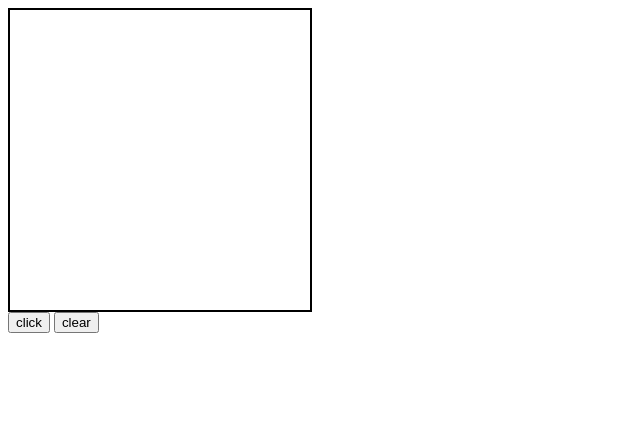
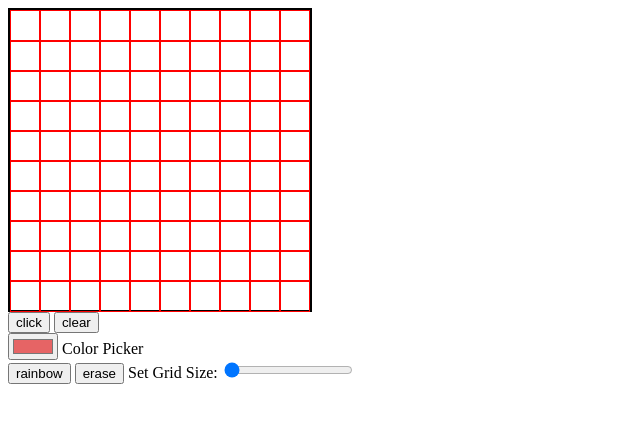
Before and after one commit to imaricodes/etch-a-sketch, a plain HTML site: page index.html in a window 1280 px wide. Shown: the whole page, without its empty margins (0-640 px from the left). Drawn offline with Linux system fonts and the light colour scheme.

Commit message:
Commit before merging to main.

```diff
--- a/app.js
+++ b/app.js
@@ -1,12 +1,16 @@
 const container = document.querySelector('.container');
 const containerHeight = 400;
 const containerWidth = 400;
-let gridSize = 10;
+let colorMode = "none";
+
+
 
 
 function createGrid () {
+    clearGrid();
     let rowFrag = document.createDocumentFragment();
-
+    let gridSize = document.getElementById('set-size').value;
+    console.log(gridSize);
     for (let i = 0; i < gridSize; i++) {
         const rowDiv = document.createElement('div');
 
@@ -14,18 +18,56 @@ function createGrid () {
 
         rowFrag.appendChild(rowDiv);
         rowDiv.style.height = containerHeight/gridSize + "px";
-        createPixels(rowDiv);
+        createPixels(rowDiv, gridSize);
         container.appendChild(rowFrag);
 
         //add listener to elements
+        let createdPixels = document.querySelectorAll('.pixel');
         let mouseDown = false
         document.body.onmousedown = () => (mouseDown = true);
         document.body.onmouseup = () => (mouseDown = false);
-        let createdPixels = document.querySelectorAll('.pixel');
+
+        const eraserBtn = document.getElementById('erase')
+
+
+
+        //check color mode first? onclick set value in
+
+
         createdPixels.forEach(element => {
             function draw (e) {
                 if (e.type === 'mouseover' && !mouseDown) return
-                element.classList.add('turn-orange');
+                //eraser class
+
+
+                //if rainbow true, run rainbow function
+
+                //else set color to color pick
+                // if (colorMode === "draw mode") {
+                //     let colorPick = document.getElementById('color-pick').value;
+
+                //     e.target.style.backgroundColor = colorPick;
+                // }
+                if (colorMode === "draw mode") {
+                    let colorPick = document.getElementById('color-pick').value;
+
+                    e.target.style.backgroundColor = colorPick;
+
+                }
+
+                else if (colorMode === "erase mode") {
+                    e.target.style.backgroundColor = "#9F2B68";
+                }
+
+                // else {
+                //     let colorPick = document.getElementById('color-pick').value;
+
+                //     e.target.style.backgroundColor = colorPick;
+                // }
+
+
+
+
             }
 
             element.addEventListener('mouseover', draw);
@@ -33,22 +75,59 @@ function createGrid () {
     }
 }
 
-function createPixels (rowDiv) {
+function createPixels (rowDiv, gridSize) {
     let pixelFrag = document.createDocumentFragment();
 
     for (let i = 0; i < gridSize; i++) {
         let pixel = document.createElement('div');
         pixel.classList.add('pixel');
         pixelFrag.appendChild(pixel);
-        console.log("pixel frag: " + pixelFrag);
         rowDiv.appendChild(pixelFrag);
 
     }
 }
 
 function clearGrid () {
-    let createdPixels = document.querySelectorAll('.pixel');
-    createdPixels.forEach(element => {
-        element.classList.remove('turn-orange');
+    while (container.firstChild) {
+        container.removeChild(container.firstChild);
+    }
+}
+
+function eraseGrid () {
+
+    let pixelsToErase = document.querySelectorAll('.pixel');
+    pixelsToErase.forEach(element => {
+        console.log(element);
+        element.style.backgroundColor = "#FFFFFF";
     })
 }
+
+let input = document.getElementById("color-pick");
+function setColorMode (e) {
+
+    input.addEventListener('input', function () {
+        colorMode = "draw mode";
+        console.log("draw mode");
+        return "draw mode"
+    });
+
+
+
+    if (e.target.id === "erase") {
+        colorMode = "erase mode"
+        console.log('erase button clicked');
+        console.log(e.target.id);
+        return "erase"
+    }
+    else if (e.target.id === "rainbow") {
+        console.log('rainbow button clicked');
+        console.log(e.target.id);
+        return "rainbow"
+    }
+
+
+}
+
+window.onload = () => {
+    createGrid();
+  }
--- a/index.html
+++ b/index.html
@@ -18,8 +18,17 @@
 
 
     <button onclick="createGrid()">click</button>
-    <button onclick="clearGrid()">clear</button>
+    <button onclick="eraseGrid()">clear</button>
+    <div>
+        <input type="color" id="color-pick" name="head"
+               value="#e66465" onclick="setColorMode(event)">
+        <label for="color-pick">Color Picker</label>
+    </div>
+    <button id = "rainbow" onchange="setColorMode(event)">rainbow</button>
+    <button id = "erase" onclick="setColorMode(event)">erase</button>
 
+    <label for="points">Set Grid Size:</label>
+<input type="range" id="set-size" name="size" min="10" max="50" value = "10" step="10" onchange="createGrid()">
 
 </body>
 <script src="/app.js"></script>
--- a/style.css
+++ b/style.css
@@ -22,7 +22,7 @@
     width: 100%;
     height: 100%;
     /* background-color: gray; */
-    /* border: .5px solid red; */
+    border: .5px solid red;
     flex-basis: 1;
 
 }
```
